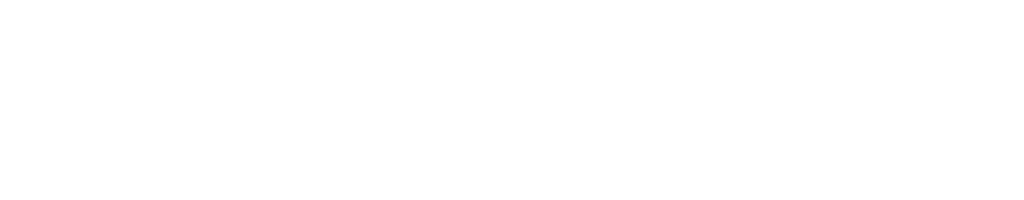
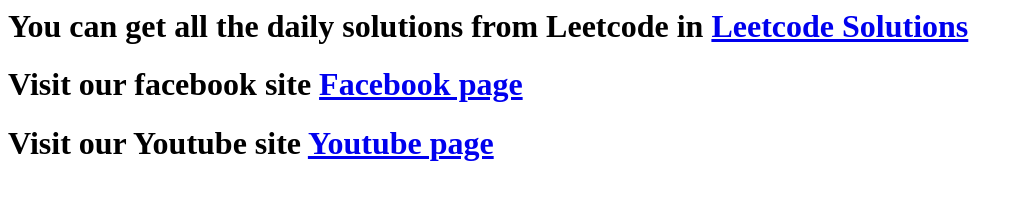
Before and after one commit to pavirydev/LeetCode-Solutions, a plain HTML site: page index.html in a window 1280 px wide. Shown: the whole page, without its empty margins (0-1024 px from the left). Drawn offline with Linux system fonts and the light colour scheme.

Commit message:
Update index.html

```diff
--- a/index.html
+++ b/index.html
@@ -2,4 +2,10 @@
 <head>
 <meta name="google-site-verification" content="j82LRnoC9MmJ_KSYgbGnzn-imfMM5ouYTF9rK3RiFt0" />
 </head>
+<body>
+ <h1>You can get all the daily solutions from Leetcode in <a href="https://github.com/pavirydev/LeetCode-Solutions">Leetcode Solutions</a></h1>
+<h1>Visit our facebook site   <a href="https://www.facebook.com/profile.php?id=100094533063311">Facebook page</a></h1>
+  <h1>Visit our Youtube site   <a href="https://www.youtube.com/channel/UCRdUmW9MGly7fMR0jZZS8MA">Youtube page</a></h1>
+
+</body>
 </html>
```
